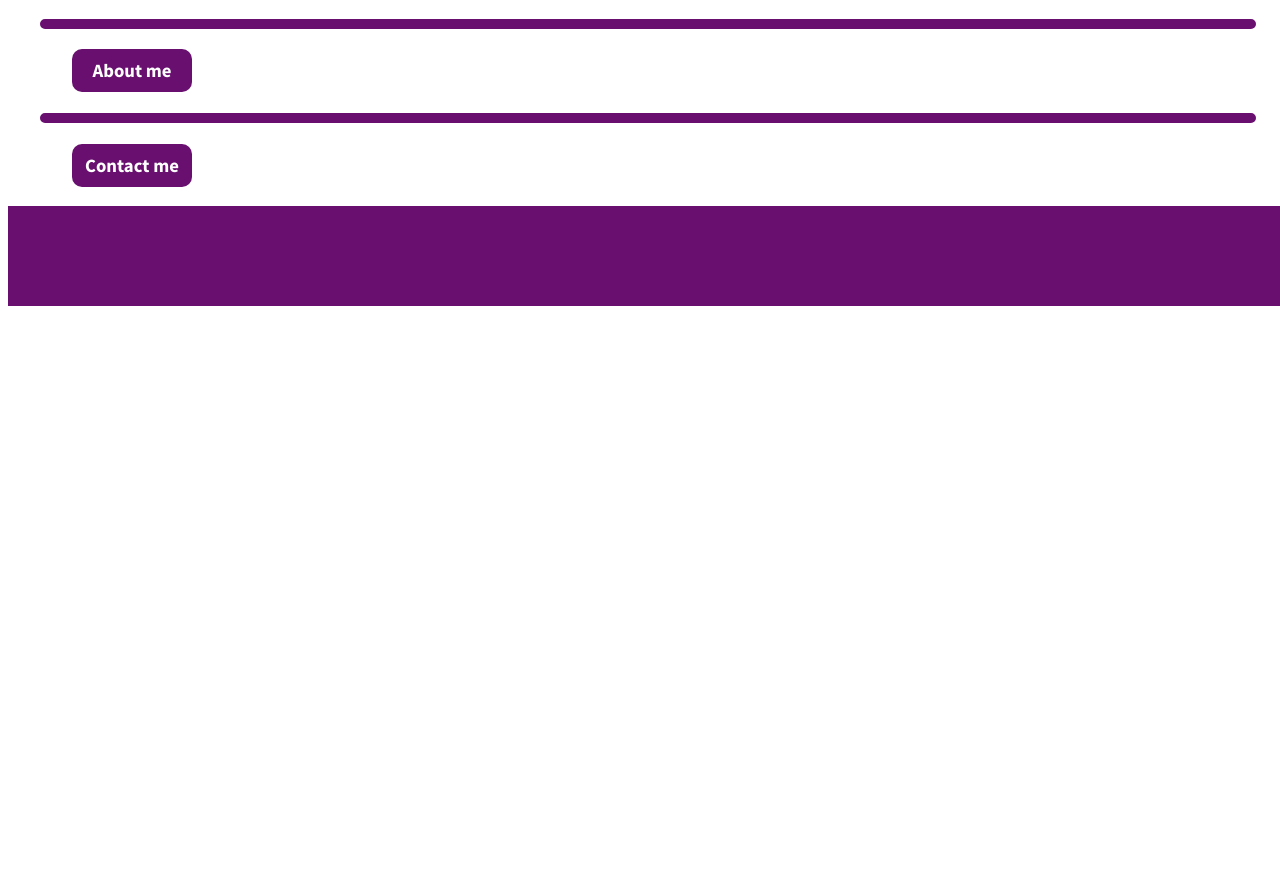
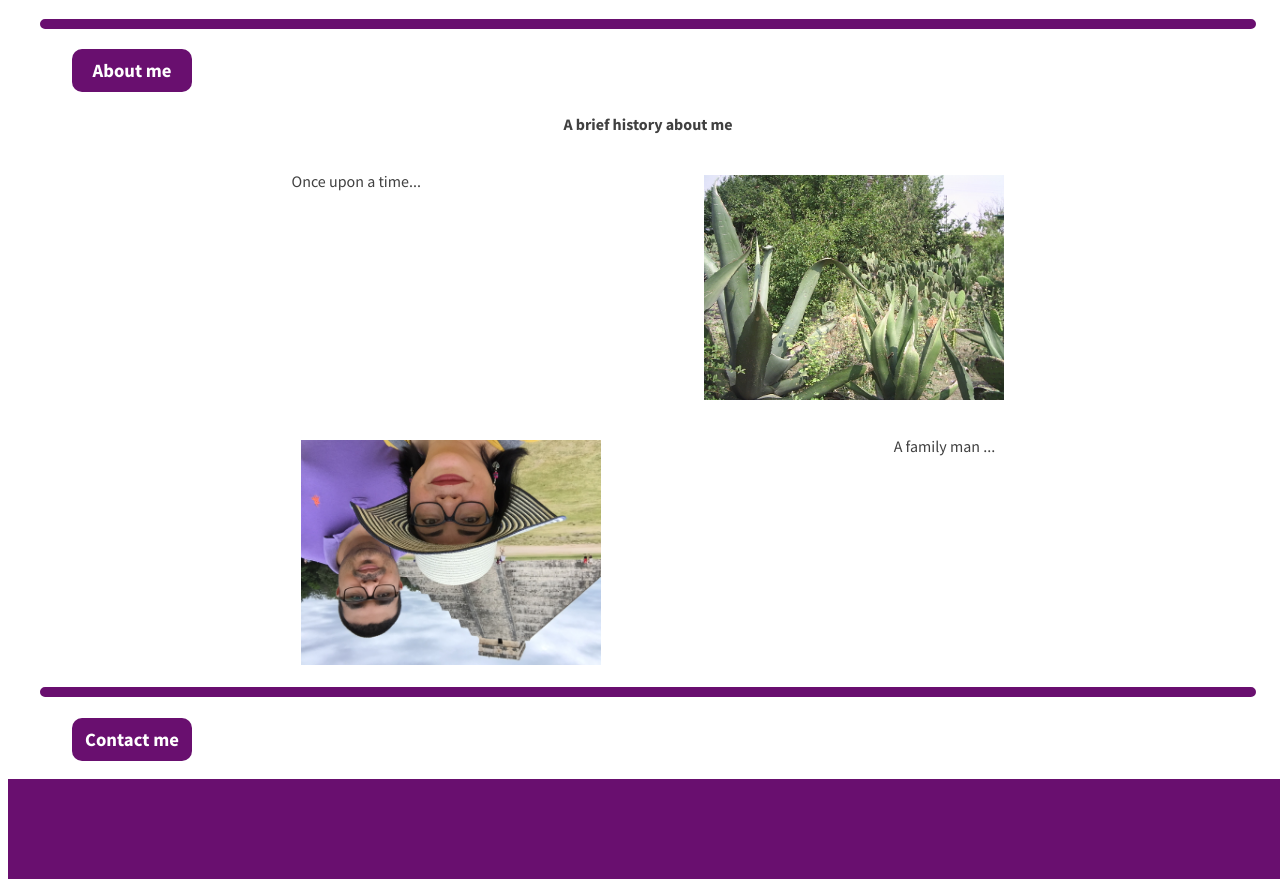
Before and after one commit to HermiloCeron/portfolio, a plain HTML site: page index.html in a window 1280 px wide. Shown: the part 1923-2810 px from the top of the page. Before the commit the page ends 2237 px from the top, so only its background shows below. Drawn offline with Linux system fonts and the light colour scheme.

Commit message:
about me section modified

```diff
--- a/index.html
+++ b/index.html
@@ -107,6 +107,17 @@
         <div class="sectionTitle">
                 <h3>About me</h3>
         </div>
+        <div>
+            <h4>A brief history about me</h4>
+            <div class="about-container">
+                <p class="about-text"> Once upon a time... </p>
+                <img class="about-img" src="./pics/hometown.jpg" alt="Suburban mexican garden">
+            </div>
+            <div class="about-container">
+                <img id="family" class="about-img" src="./pics/family.jpg" alt="Suburban mexican garden">
+                <p class="about-text"> A family man ... </p>
+            </div>
+        </div>
     </section>
     <div class=separatorContainer><div class="separator"></div></div>
     <!-- ************************** -->
--- a/style.css
+++ b/style.css
@@ -63,6 +63,21 @@ footer{
 /* ******* */
 /* Classes */
 /* ******* */
+
+.about-container{
+    display:flex;
+    justify-content: space-evenly;
+}
+
+.about-img{
+    width: 300px;
+    padding-bottom: 20px;
+    padding-top: 20px;
+}
+
+.about-text{
+    font-size: 16px;
+}
 
 .buttons, .etitle{
     background: #404040;
@@ -153,6 +168,10 @@ footer{
     display: flex;
     justify-content: center;
     align-items: center;
+}
+
+#family{
+    transform: rotate(180deg)
 }
 
 #img-container{
```
